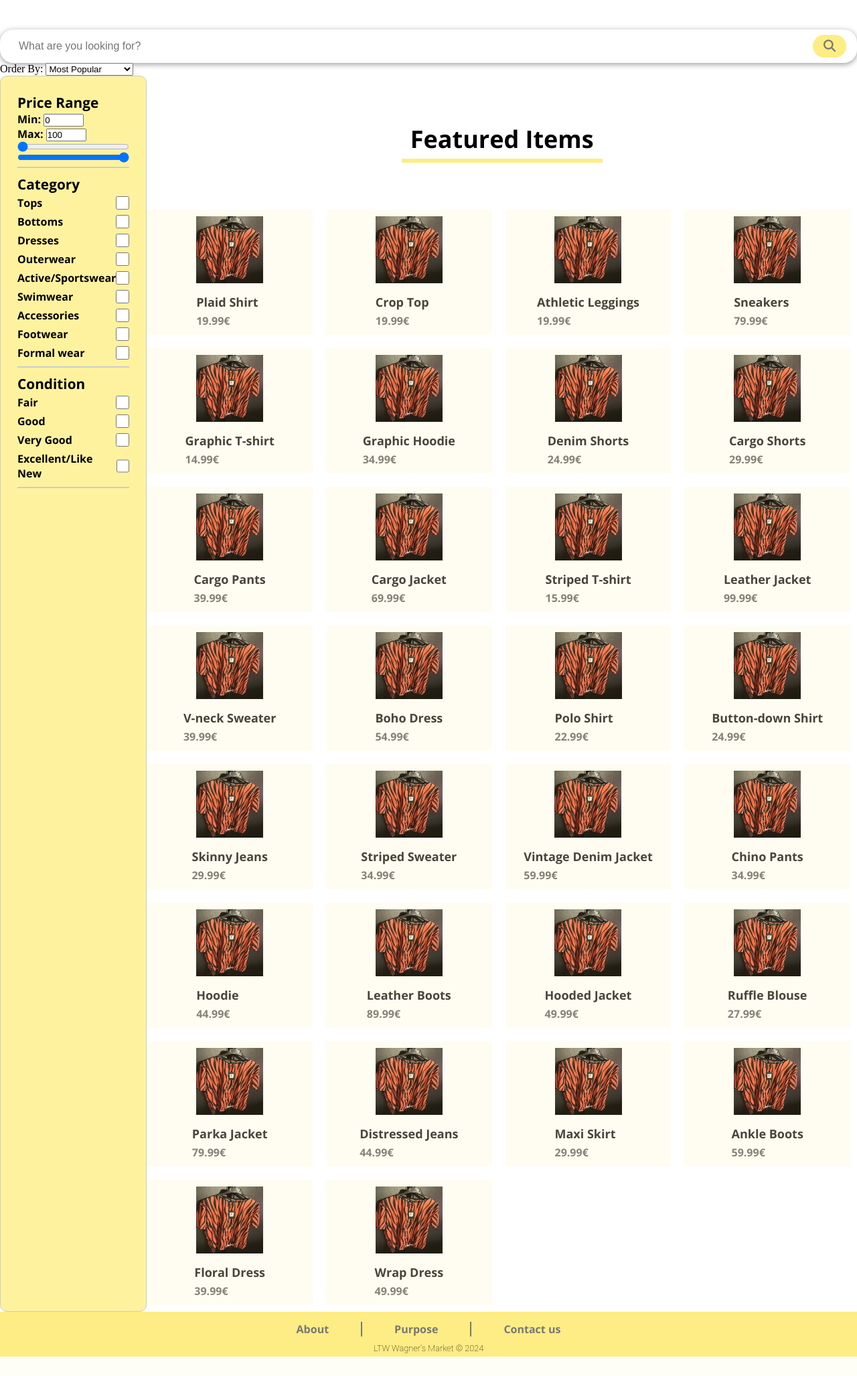
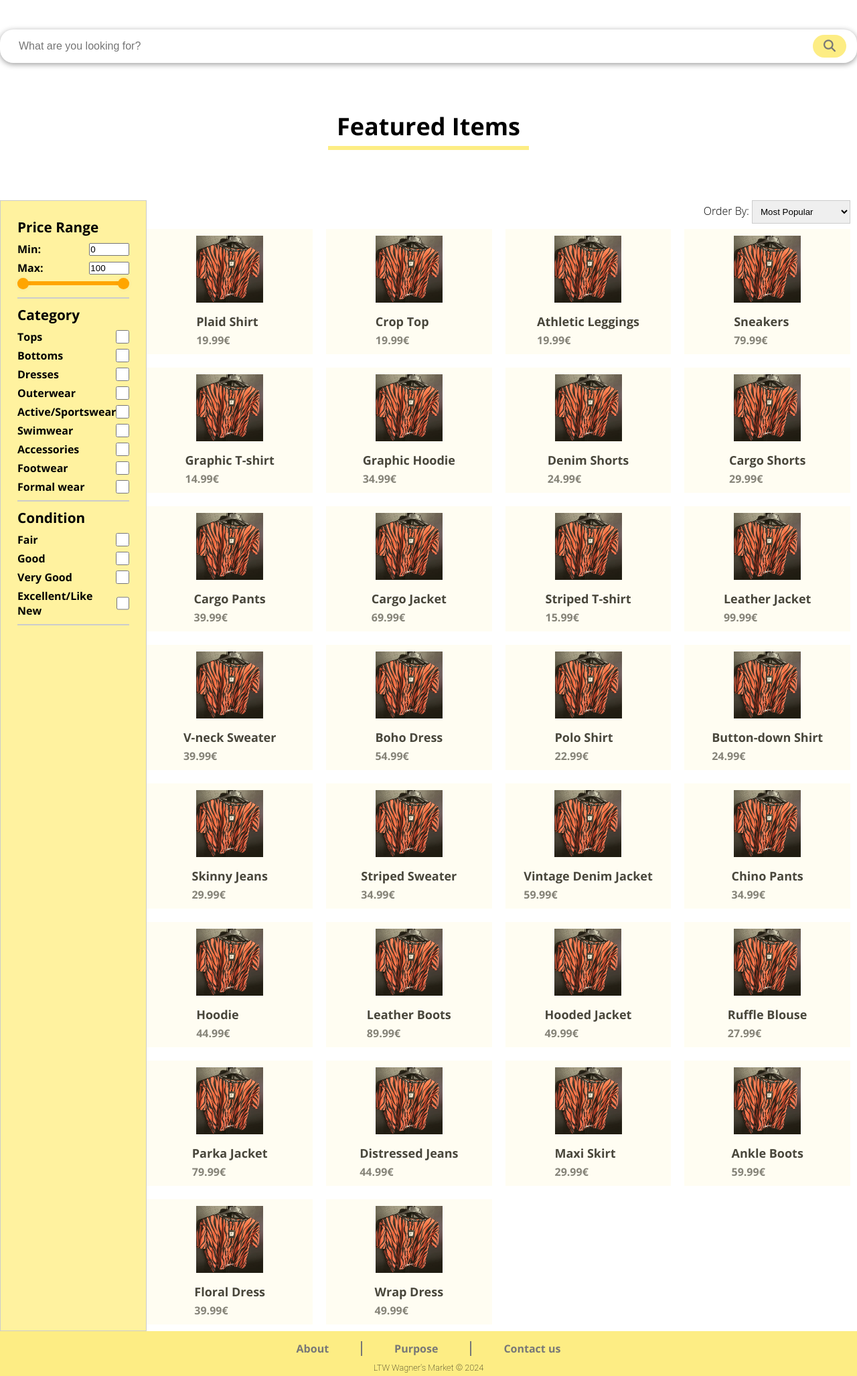
Before and after one commit to SimaoNery/WagnersMarket-L.T.W, a PHP site: page /public/pages/search.php in a window 1280 px wide. Shown: the part 56-2111 px from the top of the page at 67% size. Before the commit the page ends 2082 px from the top, so only its background shows below. Run offline with PHP 8.4, Linux system fonts and the light colour scheme; data comes from the database, SQL or seed files in the repository; both versions use the stored data as it was after the commit; some libraries are stand-ins or nearby versions.

Commit message:
Changed the css to the filters

```diff
--- a/private/templates/category.tpl.php
+++ b/private/templates/category.tpl.php
@@ -5,7 +5,7 @@
 ?>
 <?php function drawCategories(array $categories) { ?>
 
-    <section id="categories">
+    <section id="title">
         <h2>Categories</h2>
         <hr class="line-yellow">
 
--- a/private/templates/item.tpl.php
+++ b/private/templates/item.tpl.php
@@ -10,8 +10,7 @@ require_once(__DIR__ . '/../database/category.class.php');
 
 <?php function drawItems(string $header, array $items): void
 { ?>
-        <section id="it">
-            <section id="categories">
+        <section id="title">
             <h2>
                 <?=$header?>
             </h2>
@@ -28,7 +27,6 @@ require_once(__DIR__ . '/../database/category.class.php');
                 </li>
             <?php } ?>
         </ul>
-        </section>
 <?php }?>
 
 <?php function drawPagination(int $pages, string $id) { ?>
@@ -158,12 +156,22 @@ require_once(__DIR__ . '/../database/category.class.php');
     $conditions = Condition::getConditions($db);
     ?>
     <form id="filters">
-        <fieldset id="price-range">
+        <fieldset id="price">
             <legend>Price Range</legend>
+            <section id ="number-input">
                 <label>Min: <input type="number" id="min-input" value = "0" min="0" max="<?= intval(ceil($maxPrice))?>"></label>
                 <label>Max: <input type="number" id="max-input" value = "<?=intval(ceil($maxPrice))?>" min="0" max="<?=intval(ceil($maxPrice))?>"></label>
+            </section>
+            <section id="price-range">
+                <section id="slider">
+                    <section id="progress"></section>
+                </section>
+
+                <section id="range-input">
                     <input type="range" id="min-range" min="0" max="<?=intval(ceil($maxPrice))?>" value="0" step="1">
                     <input type="range" id="max-range" min="0" max="<?=intval(ceil($maxPrice))?>" value="<?=intval(ceil($maxPrice))?>" step="1">
+                </section>
+            </section>
         </fieldset>
         <fieldset id="category">
             <legend>Category</legend>
--- a/public/css/style.css
+++ b/public/css/style.css
@@ -24,7 +24,7 @@ header {
     position: fixed;
     top: 0;
     width: 100%;
-    z-index: auto;
+    z-index: 1;
 }
 
 .logo {
@@ -219,7 +219,7 @@ header h6 {
 }
 
 
-section#categories {
+section#title {
     font-family: 'Open Sans', sans-serif;
     margin: 70px 0;
     text-align: center;
@@ -420,7 +420,7 @@ footer ul li:last-child a{
     align-items: center;
 }
 
-#itemsPerPage {
+select {
     margin-right: 10px;
     padding: 8px;
     border: 1px solid #ccc;
@@ -884,7 +884,8 @@ body:has(#filters) {
     grid-template-columns: 1fr 5fr;
     grid-template-areas: "header header"
                          "searchbar searchbar"
-                         "order order"
+                         "title title"
+                         "filters order"
                          "filters items"
                          "footer footer";
 
@@ -901,7 +902,10 @@ body:has(#filters) {
     #searchItems {
         grid-area: searchbar;
     }
-    #it {
+    #title {
+        grid-area: title;
+    }
+    #draw-items {
         grid-area: items;
     }
 
@@ -915,15 +919,15 @@ body:has(#filters) {
     font-family: 'Open Sans', sans-serif;
     background: rgb(255, 242, 159);;
     border: 1px solid #ccc;
-    border-radius: 10px;
     padding: 15px;
     width: 100%;
 
     legend {
         font-size: 1.3em;
+        padding-bottom: 5px;
     }
 
-    label:has(input[type="checkbox"]){
+    label {
         display: flex;
         justify-content: space-between;
         align-items: center;
@@ -951,4 +955,65 @@ body:has(#filters) {
         padding-bottom: 6px;
     }
 
+    #price section {
+        padding-bottom: 6px;
+    }
+
+    #number-input {
+        justify-content: space-between;
+    }
+
+    #slider {
+        height: 5px;
+        position: relative;
+        background: #ddd;
+        border-radius: 5px;
+    }
+    #slider #progress {
+        height: 100%;
+        left: 0;
+        right: 0;
+        position: absolute;
+        border-radius: 5px;
+        background: #FFA500;
+    }
+    #range-input {
+        position: relative;
+    }
+    #range-input input {
+        position: absolute;
+        width: 100%;
+        height: 5px;
+        top: -5px;
+        background: none;
+        pointer-events: none;
+        -webkit-appearance: none;
+        -moz-appearance: none;
+    }
+    input[type="range"]::-webkit-slider-thumb {
+        height: 17px;
+        width: 17px;
+        border-radius: 50%;
+        background: #FFA500;
+        pointer-events: auto;
+        -webkit-appearance: none;
+        box-shadow: 0 0 6px rgba(0, 0, 0, 0.05);
+    }
+    input[type="range"]::-moz-range-thumb {
+        height: 17px;
+        width: 17px;
+        border: none;
+        border-radius: 50%;
+        background: #000;
+        pointer-events: auto;
+        -moz-appearance: none;
+        box-shadow: 0 0 6px rgba(0, 0, 0, 0.05);
+    }
+
 }
+
+#order {
+    font-family: 'Open Sans Light', sans-serif;
+    padding-bottom: 0.5em;
+    justify-self: right;
+}
--- a/public/javascript/script.js
+++ b/public/javascript/script.js
@@ -6,6 +6,8 @@ const maxInput = document.querySelector('#max-input')
 const minRange = document.querySelector('#min-range')
 const maxRange = document.querySelector('#max-range')
 const orderSelected = document.querySelector('#orderSelected')
+
+const range = document.querySelector("#slider #progress");
 
 
 let selectedCategories = []
@@ -56,6 +58,7 @@ if (searchItem) {
 if (minInput) {
     minInput.addEventListener('change', async function() {
         minRange.value = this.value;
+        range.style.left = (this.value / this.max) * 100 + '%'
         if (parseInt(maxInput.value) < parseInt(this.value)) {
             maxInput.value = this.value
             maxRange.value = this.value
@@ -67,6 +70,7 @@ if (minInput) {
 if (minRange) {
     minRange.addEventListener('change', async function() {
         minInput.value = this.value;
+        range.style.left = (this.value / this.max) * 100 + '%'
         if (parseInt(maxInput.value) < parseInt(this.value)) {
             maxInput.value = this.value
             maxRange.value = this.value
@@ -78,6 +82,7 @@ if (minRange) {
 if (maxInput) {
     maxInput.addEventListener('change', async function() {
         maxRange.value = this.value;
+        range.style.right = 100 - (this.value / this.max) * 100 + '%'
         if (parseInt(minInput.value) > parseInt(this.value)) {
             minInput.value = this.value;
             minRange.value = this.value;
@@ -89,9 +94,11 @@ if (maxInput) {
 if (maxRange) {
     maxRange.addEventListener('change', async function() {
         maxInput.value = this.value;
+        range.style.right = 100 - (this.value / this.max) * 100 + '%'
         if (parseInt(minInput.value) > parseInt(this.value)) {
             minInput.value = this.value;
             minRange.value = this.value;
+
         }
         await getSearchResults()
     });
```
Also changed, not shown: private/database/database.db. Lines whose indentation alone changed are shown as unchanged.
